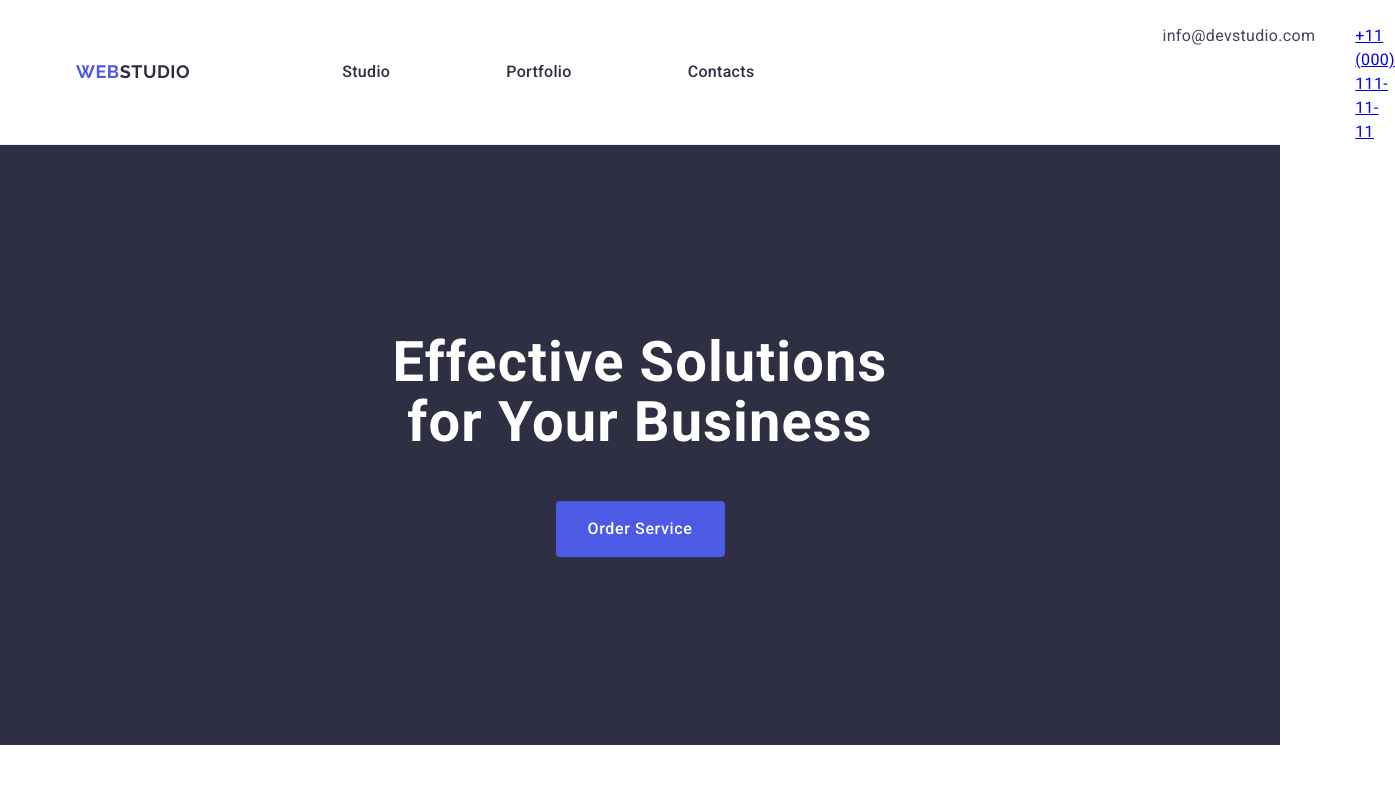
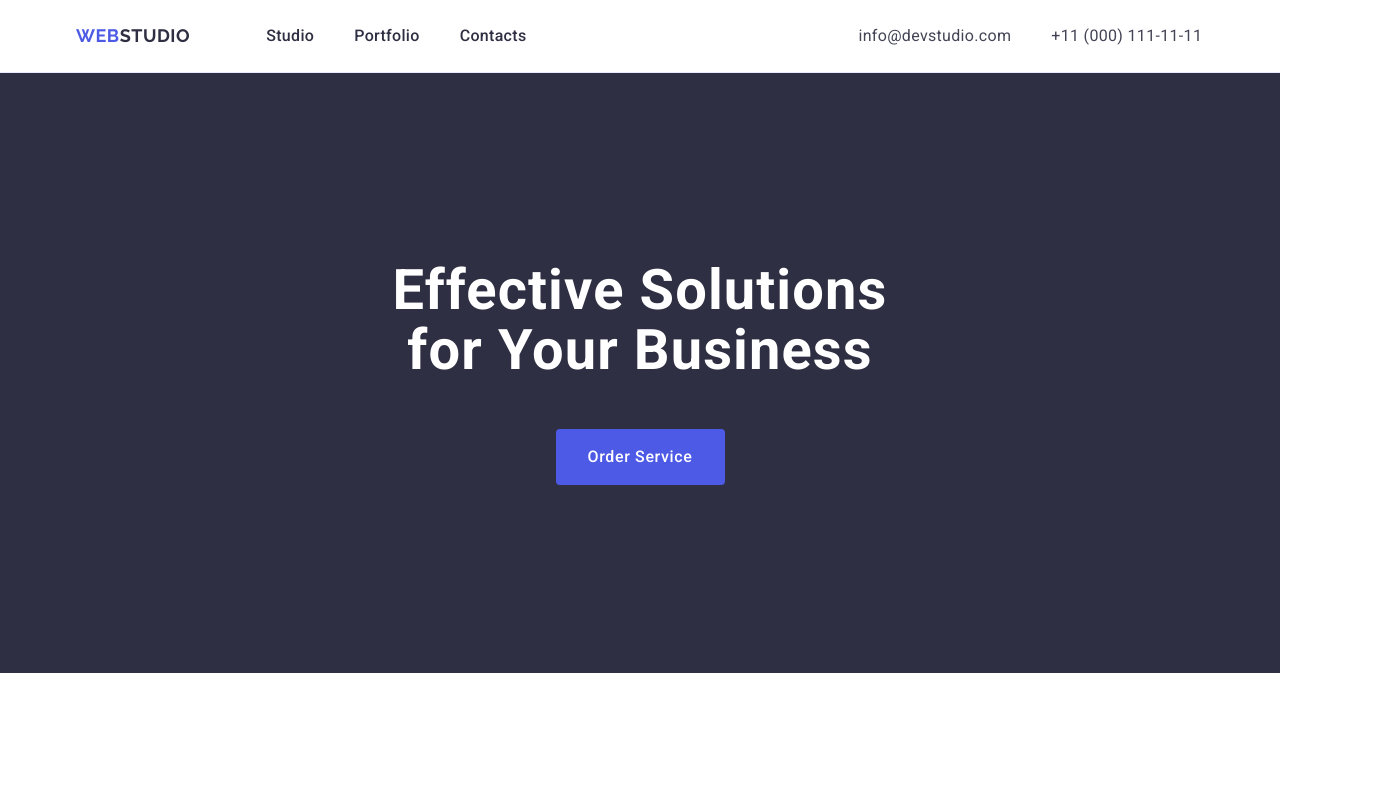
Before and after one commit to JuliaS8/goit-markup-hw-03, a plain HTML site: page index.html in a window 1280 px wide. Shown: the top 789 px of the page, 1395 px wide, since content can reach past the window. Drawn offline with nearby package versions, Linux system fonts and the light colour scheme.

Commit message:
solve mistakes

```diff
--- a/css/styles.css
+++ b/css/styles.css
@@ -110,10 +110,6 @@ img {
 .navigation {
   display: flex;
   align-items: center;
-}
-
-.navigation a {
-  margin: 0 76px 0 0;
 }
 
 .menu {
@@ -229,15 +225,15 @@ img {
   margin: 0;
 }
 
-.button-adress:hover {
+.button-address:hover {
   color: #404bbf;
 }
 
-.button-adress:active {
+.button-address:active {
   color: #404bbf;
 }
 
-.button-adress:focus {
+.button-address:focus {
   color: #404bbf;
 }
 
@@ -367,6 +363,7 @@ img {
   border: 1px solid #e7e9fc;
   border-top: none;
 }
+
 /* #endregion */
 
 /* #region footer */
--- a/index.html
+++ b/index.html
@@ -52,7 +52,7 @@
               >
             </li>
             <li>
-              <a class="button-adress" href="tel:+110001111111"
+              <a class="button-address" href="tel:+110001111111"
                 >+11 (000) 111-11-11</a
               >
             </li>
```
